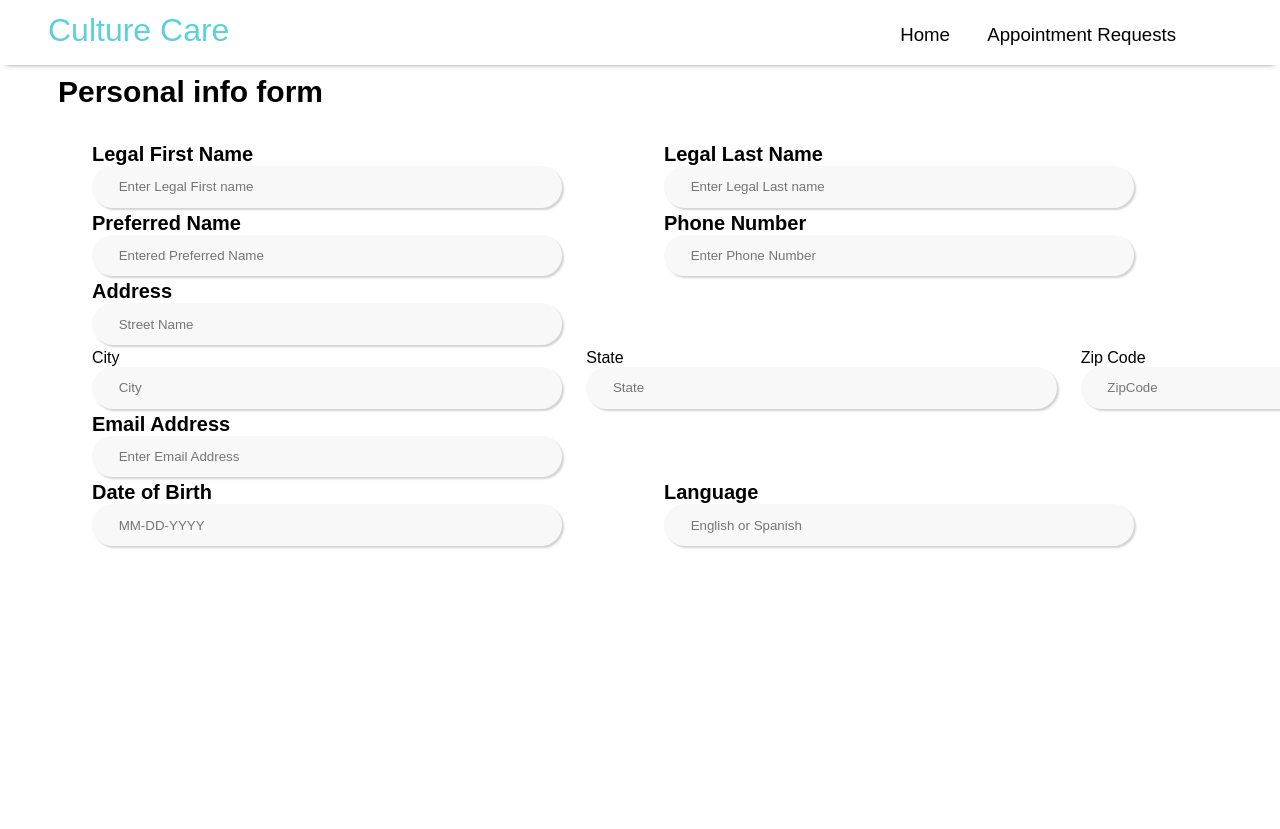
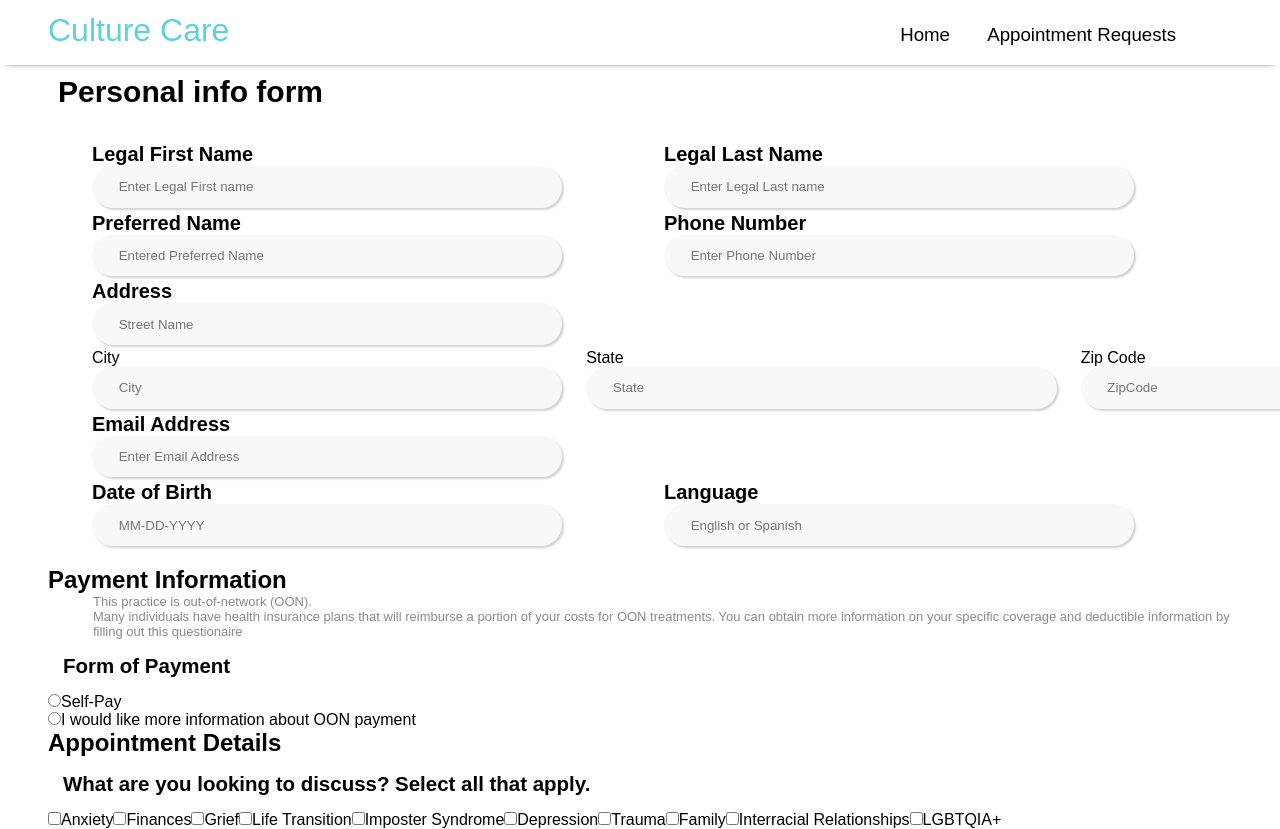
Before and after one commit to CultureCare22/Culture-Care, a React (Create React App) app: page /patient-info in a window 1280 px wide. Shown: the top 829 px of the page. Before the commit the page ends 800 px from the top, so only its background shows below. Built offline with nearby package versions, Linux system fonts and the light colour scheme.

Commit message:
re added the other parts of the form

```diff
--- a/src/pages/PatientInfoForm/PatientInfoForm.js
+++ b/src/pages/PatientInfoForm/PatientInfoForm.js
@@ -73,6 +73,49 @@ function Form() {
                 </div>
             </div>
         </div>
+        <div className='payment-info-form'>
+            <h2>Payment Information</h2>
+            <p>This practice is out-of-network (OON). </p>
+            <p>Many individuals have health insurance plans that will reimburse a portion
+                of your costs for OON treatments. You can obtain more information on your
+                specific coverage and deductible information by filling out this questionaire
+            </p>
+            <form className='select-fop'>
+                <h3>Form of Payment</h3>
+                <input type='radio' id='self-pay' name='payment-form' value='SELFPAY'></input>
+                <label for='self-pay'>Self-Pay</label><br></br>
+                <input type='radio' id='oon' name='payment-form' value='OON'></input>
+                <label for='oon'>I would like more information about OON payment</label>
+
+            </form>
+        </div>
+        <div className='appt-details'>
+            <h2>Appointment Details</h2>
+            <form className='look-discuss'>
+                <h3>What are you looking to discuss? Select all that apply.</h3>
+                <input type='checkbox' id='anxiety' name='discuss-details' value='anxiety'></input>
+                <label for='anxiety'>Anxiety</label>
+                <input type='checkbox' id='finances' name='discuss-details' value='finances'></input>
+                <label for='finances'>Finances</label>
+                <input type='checkbox' id='grief' name='discuss-details' value='grief'></input>
+                <label for='grief'>Grief</label>
+                <input type='checkbox' id='life-tran' name='discuss-details' value='life-tran'></input>
+                <label for='life-tran'>Life Transition</label>
+                <input type='checkbox' id='imposter' name='discuss-details' value='imposter'></input>
+                <label for='imposter'>Imposter Syndrome</label>
+                <input type='checkbox' id='depression' name='discuss-details' value='depression'></input>
+                <label for='depression'>Depression</label>
+                <input type='checkbox' id='trauma' name='discuss-details' value='trauma'></input>
+                <label for='trauma'>Trauma</label>
+                <input type='checkbox' id='family' name='discuss-details' value='family'></input>
+                <label for='family'>Family</label>
+                <input type='checkbox' id='inter-rela' name='discuss-details' value='inter-rela'></input>
+                <label for='inter-rela'>Interracial Relationships</label>
+                <input type='checkbox' id='lgbtqia' name='discuss-details' value='lgbtqia'></input>
+                <label for='lgbtqia'>LGBTQIA+</label>
+
+            </form>
+        </div>
 
         </>
     )
```
